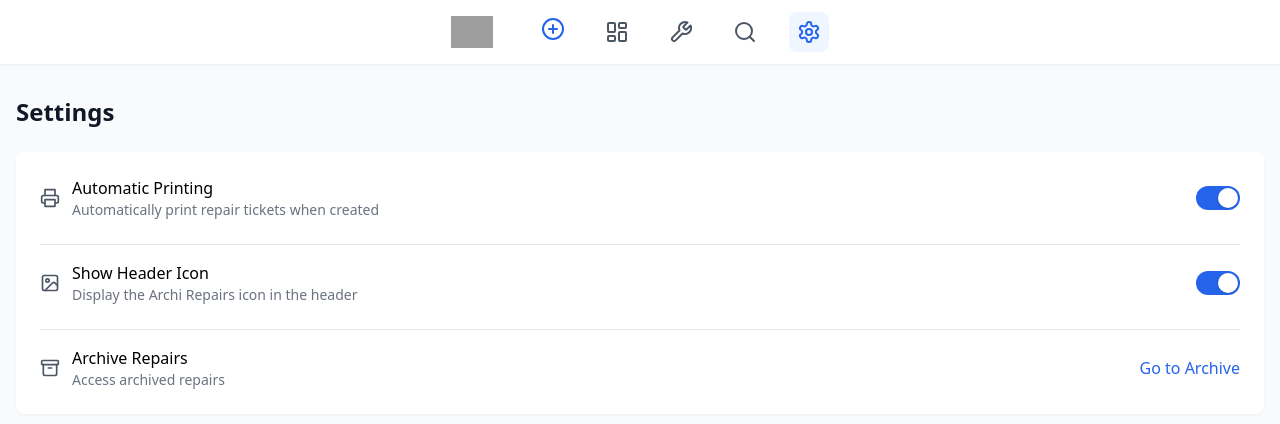
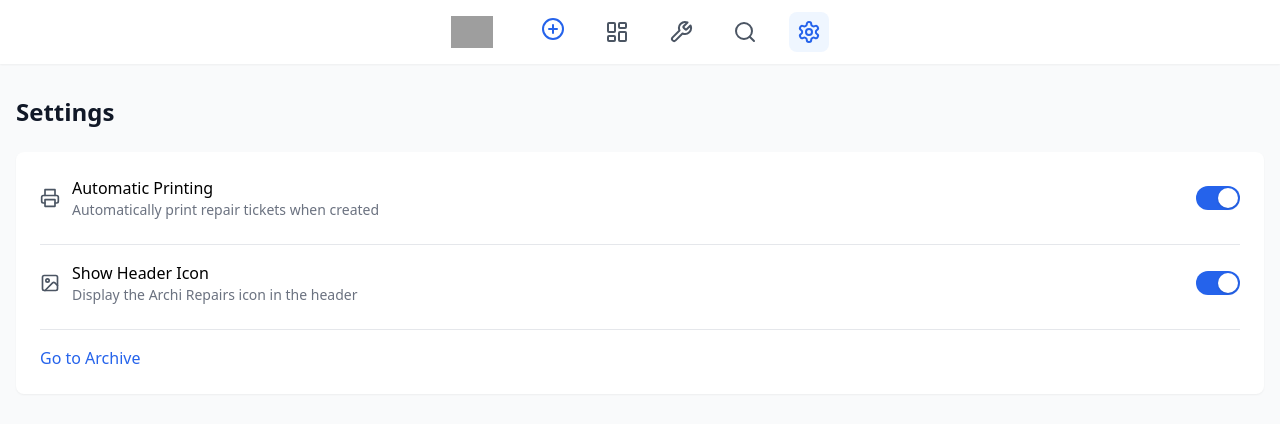
Before and after one commit to joshtorie/dashboard, a React (Vite) app: page /settings in a window 1280 px wide. Shown: the top 424 px of the page. Built offline with nearby package versions, Linux system fonts and the light colour scheme; no server answers; the database is empty; grey boxes are pictures that could not be loaded.

Commit message:
remove toggle

```diff
--- a/src/pages/Settings.tsx
+++ b/src/pages/Settings.tsx
@@ -1,6 +1,6 @@
 import React from 'react';
 import { useSettingsStore } from '../store/settingsStore';
-import { Printer, Image as ImageIcon, Archive } from 'lucide-react';
+import { Printer, Image as ImageIcon } from 'lucide-react';
 import { Link } from 'react-router-dom';
 
 export default function Settings() {
@@ -62,17 +62,10 @@ export default function Settings() {
 
           <div className="flex items-center justify-between pt-4 border-t">
             <div className="flex items-center space-x-3">
-              <Archive className="w-5 h-5 text-gray-600" />
-              <div>
-                <h3 className="font-medium">Archive Repairs</h3>
-                <p className="text-sm text-gray-500">
-                  Access archived repairs
-                </p>
-              </div>
+              <Link to="/archive" className="text-blue-600 hover:text-blue-700">
+                Go to Archive
+              </Link>
             </div>
-            <Link to="/archive" className="text-blue-600 hover:text-blue-700">
-              Go to Archive
-            </Link>
           </div>
 
           {/* Removed Archive Repair toggle */}
```
